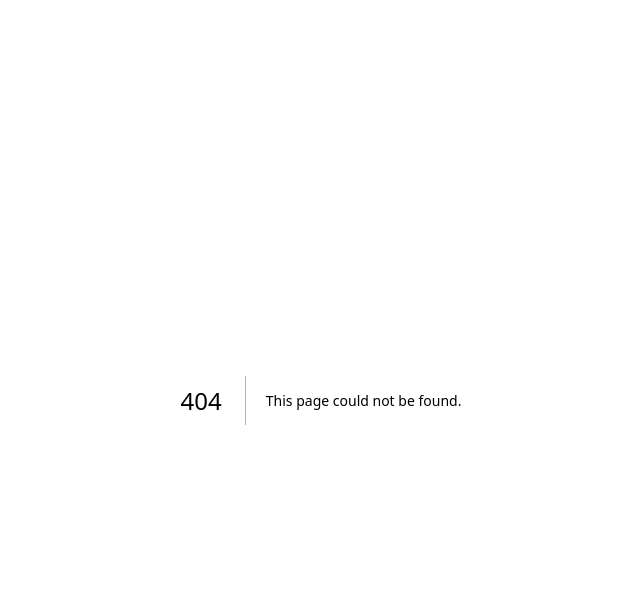
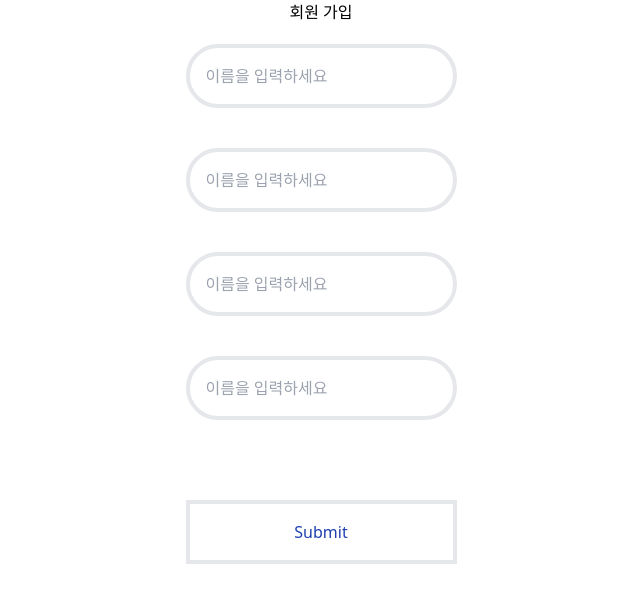
Before and after one commit to picnee/picnee_frontend, a Next.js app: page /sign in a window 1280 px wide. Before the commit this address had no page. Shown: the top 602 px of the page, without its empty margins (319-959 px from the left). Built offline with nearby package versions, Linux system fonts and the light colour scheme.

Commit message:
get setting set tailwind , add ignore ,

```diff
--- /dev/null
+++ b/src/app/(route)/sign/SignUpForm.tsx
@@ -0,0 +1,38 @@
+"use client"
+import { useState } from "react";
+import { useForm } from "react-hook-form";
+
+
+interface FieldValue {
+  name: string,
+
+}
+
+
+export default function SignUpForm() {
+  const { register, handleSubmit } = useForm<FieldValue>();
+  const [data, setData] = useState("");
+
+  function submit(data: FieldValue) {
+    setData(JSON.stringify(data))
+    console.log(data)
+  }
+  return (
+
+
+
+
+    <form onSubmit={handleSubmit((data) => submit(data))} className="flex flex-col gap-10">
+      <input {...register("name")} placeholder="이름을 입력하세요" className="p-4 border-4 rounded-[10rem] text-blue-800" />
+      <input {...register("name")} placeholder="이름을 입력하세요" className="p-4 border-4 rounded-[10rem] text-blue-800" />
+      <input {...register("name")} placeholder="이름을 입력하세요" className="p-4 border-4 rounded-[10rem] text-blue-800" />
+      <input {...register("name")} placeholder="이름을 입력하세요" className="p-4 border-4 rounded-[10rem] text-blue-800" />
+
+
+
+      <p>{data}</p>
+
+      <input type="submit" className="p-4 border-4  text-blue-800" />
+    </form >
+  );
+}
--- /dev/null
+++ b/src/app/(route)/sign/page.tsx
@@ -0,0 +1,16 @@
+//공통 사용시 파일위치이동
+import SignUpForm from "./SignUpForm"
+
+
+
+export default function SignPage() {
+  return (
+    <>
+
+      <div className="flex flex-col w-full items-center  justify-center gap-5">
+        <h2>회원 가입 </h2>
+        <SignUpForm />
+      </div>
+    </>
+  )
+}
--- a/src/app/layout.tsx
+++ b/src/app/layout.tsx
@@ -1,4 +1,5 @@
 import type { Metadata } from "next";
+import './styles/global.css'
 
 export const metadata: Metadata = {
   title: "Create Next App",
```
Also changed, not shown: src/app/styles/global.css (+6 -12 lines), 1 other file (tests, documents, lock files or other folders).
